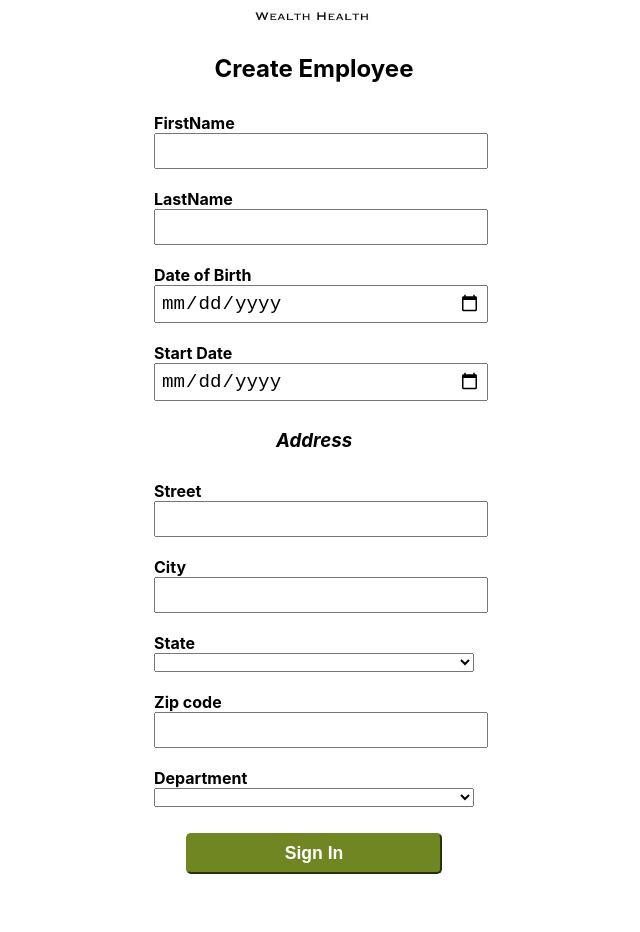
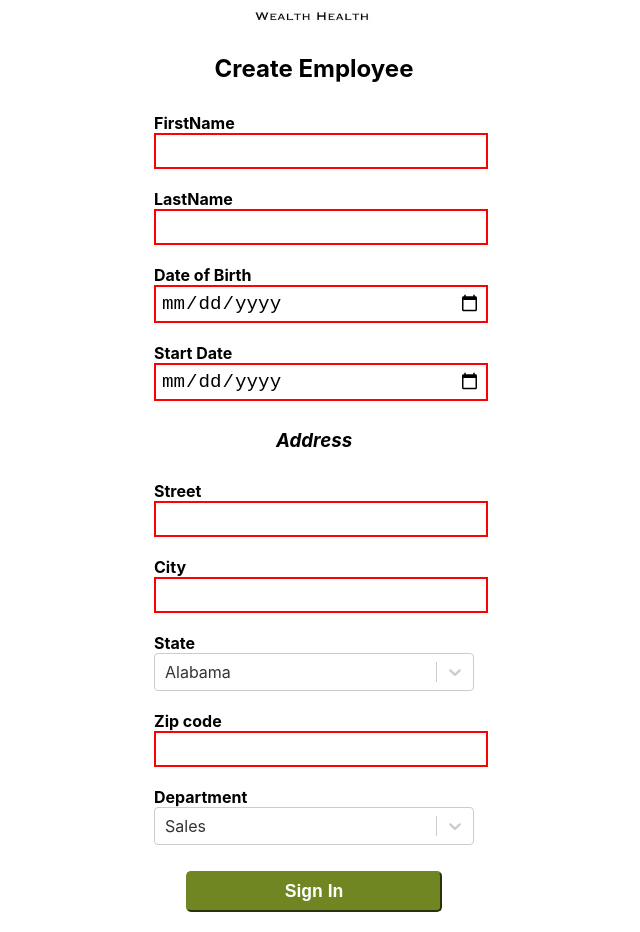
Before and after one commit to HZDevops/wealth-health-react, a React (Create React App) app: page / in a window 1280 px wide. Shown: the part 245-1177 px from the top of the page, without its empty margins (326-966 px from the left). Before the commit the page ends 1139 px from the top, so only its background shows below. Built offline with nearby package versions, Linux system fonts and the light colour scheme.

Commit message:
Adding validation form

```diff
--- a/package.json
+++ b/package.json
@@ -14,6 +14,7 @@
     "react-redux": "^8.0.5",
     "react-router-dom": "^6.6.1",
     "react-scripts": "5.0.1",
+    "react-select": "^5.7.0",
     "web-vitals": "^2.1.4"
   },
   "scripts": {
--- a/src/components/EmployeeForm/EmployeeForm.css
+++ b/src/components/EmployeeForm/EmployeeForm.css
@@ -33,6 +33,10 @@ input {
     font-size: 1.2rem;
 }
 
+input:invalid {
+    border: 2px solid red;
+}
+
 .save-button {
     display: block;
     width: 20%;
--- a/src/components/EmployeeForm/EmployeeForm.js
+++ b/src/components/EmployeeForm/EmployeeForm.js
@@ -1,5 +1,6 @@
 import { useState } from "react";
 import { useStore } from "react-redux";
+import Select from "react-select";
 import { states, departments } from "../../data/options";
 import { employeeAdded } from "../../actions/employee";
 import { Modal } from "@hzdevops/modal-react-library/dist";
@@ -10,19 +11,6 @@ function EmployeeForm() {
 
   //Modal state initialisation
   const [isOpen, setModal] = useState(false);
-
-  //Form state initialisation
-  /*const [firstName, setFirstName] = useState("");
-  const [lastName, setLastName] = useState("");
-  const [birthDate, setBirthDate] = useState("");
-  const [startDate, setStartDate] = useState("");
-  const [street, setStreet] = useState("");
-  const [city, setCity] = useState("");
-  const [state, setState] = useState("Alabama");
-  const [zipCode, setZipCode] = useState("");
-  const [department, setDepartment] = useState("Sales");
-  const [birthDateValue, setBirthDateValue] = useState("");
-  const [startDateValue, setStartDateValue] = useState("");*/
 
   const [formData, setAddFormData] = useState({
     firstName: "",
@@ -150,49 +138,33 @@ function EmployeeForm() {
         </div>
         <div className="form-element">
           <label htmlFor="">State</label>
-          <select
-            className="formSelect"
-            name="state"
+          <Select
+            defaultValue={states[0]}
+            options={states}
             onChange={handleAddFormChange}
-            required
-          >
-            <option value=""></option>
-            {states.map((state, index) => {
-              return (
-                <option key={index} value={state.label}>
-                  {state.label}
-                </option>
-              );
-            })}
-          </select>
+          />
         </div>
         <div className="form-element">
           <label htmlFor="">Zip code</label>
           <input
             className="form-input"
-            type="number"
+            type="text"
             name="zipCode"
+            minLength="5"
+            maxLength="5"
+            pattern="[0-9.]+"
+            title="Zip code must be 5 digits"
             onChange={handleAddFormChange}
             required
           />
         </div>
         <div className="form-element">
           <label htmlFor="">Department</label>
-          <select
-            className="formSelect"
-            name="department"
+          <Select
+            defaultValue={departments[0]}
+            options={departments}
             onChange={handleAddFormChange}
-            required
-          >
-            <option value=""></option>
-            {departments.map((department, index) => {
-              return (
-                <option key={index} value={department.label}>
-                  {department.label}
-                </option>
-              );
-            })}
-          </select>
+          />
         </div>
         <button className="save-button" onClick={handleSubmit}>
           Sign In
```
Also changed, not shown: 2 other files (tests, documents, lock files or other folders).
